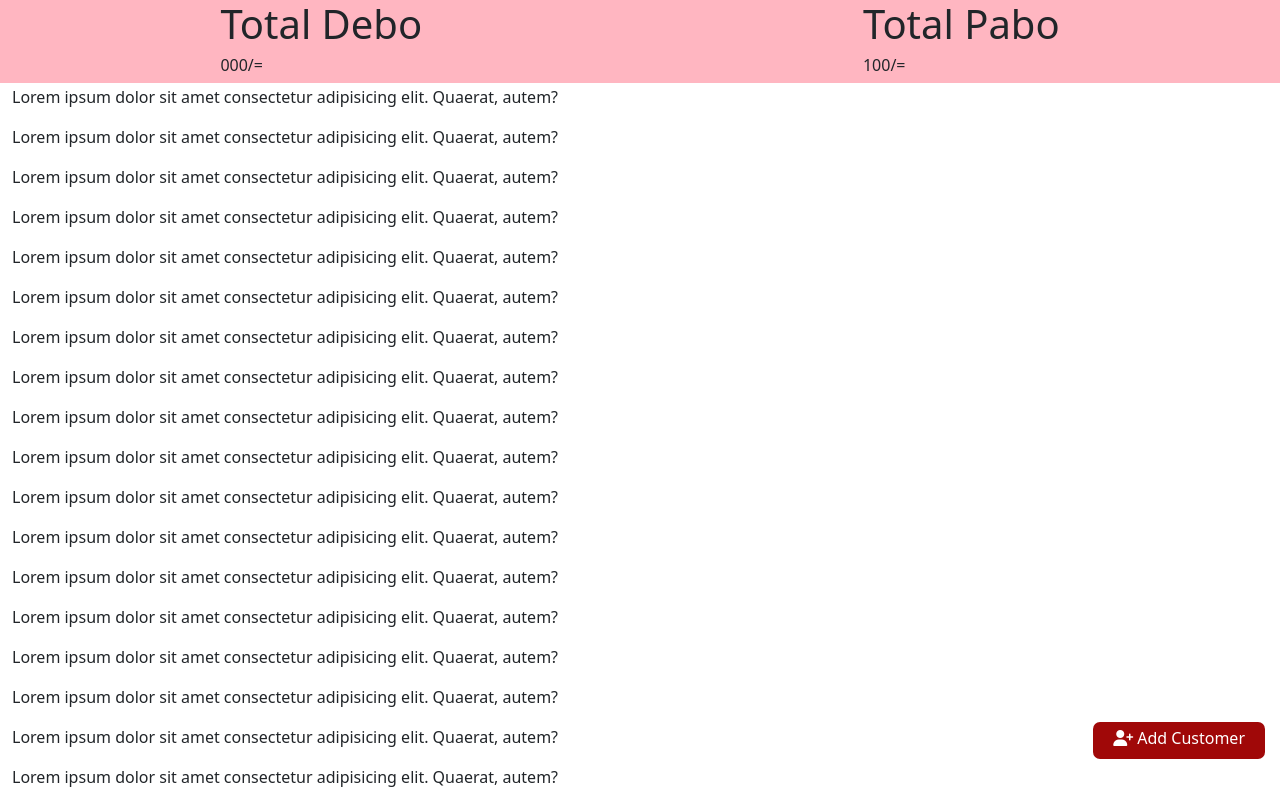
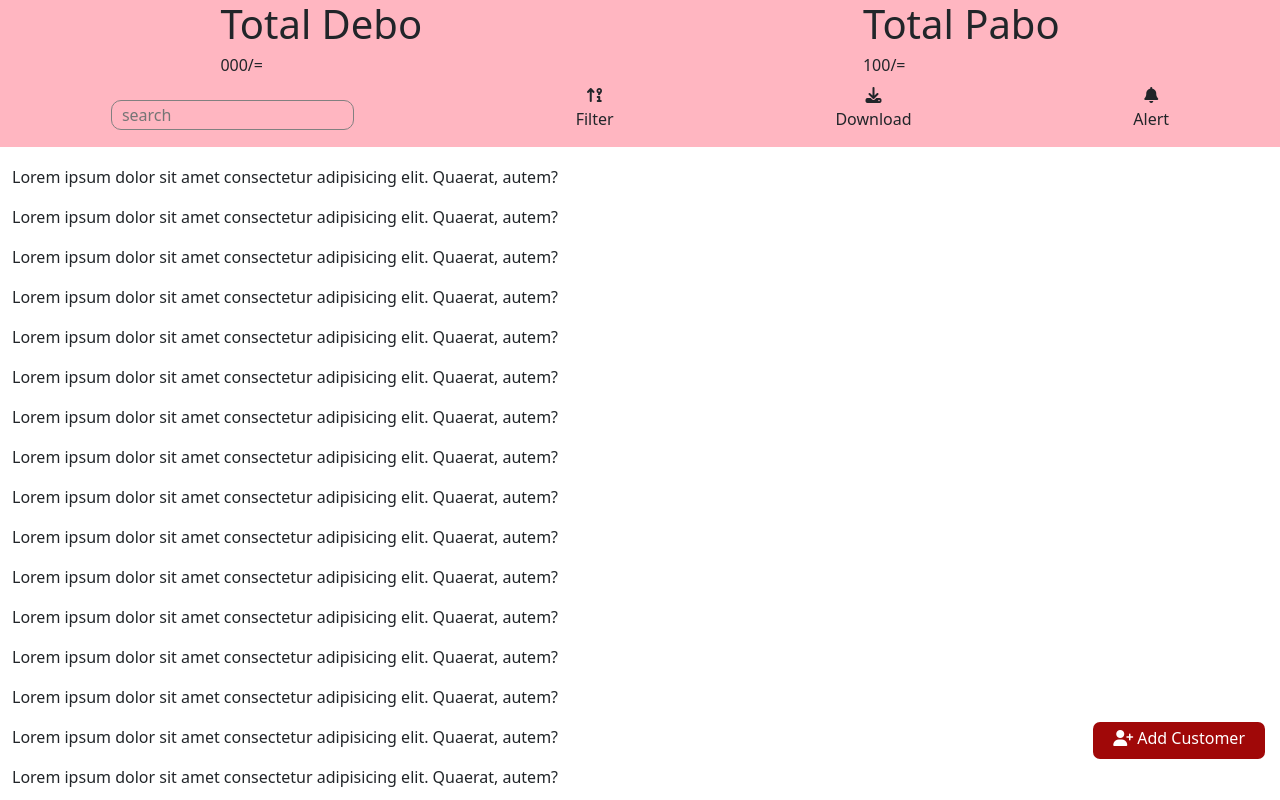
Before and after one commit to Rajukst/nishadtraders, a React (Create React App) app: page /users in a window 1280 px wide. Shown: the top 800 px of the page. Built offline with nearby package versions, Linux system fonts and the light colour scheme.

Commit message:
front UI set

```diff
--- a/src/App.css
+++ b/src/App.css
@@ -618,3 +618,19 @@ padding-top: 85px;
   border: none;
   border-radius: 7px;
 }
+.filterDownLoadPress{
+  display: flex;
+  justify-content: space-around;
+  align-items: center;
+}
+.filter, .download, .alart{
+  text-align: center;
+}
+.serarch input{
+  background: none;
+  outline: none !important;
+  border: 1px solid rgb(130, 128, 128);
+  height: 30px;
+  border-radius: 10px;
+  padding-left: 10px;
+}
--- a/src/Pages/UserList/UserList.jsx
+++ b/src/Pages/UserList/UserList.jsx
@@ -16,6 +16,23 @@ const UserList = () => {
                     <h1>Total Pabo</h1>
                     <h6>100/=</h6>
                 </div>
+                </div>
+                <div className="filterDownLoadPress">
+                    <div className="serarch">
+                        <input type="text" name="" id="" placeholder='search'/>
+                    </div>
+                    <div className="filter">
+                    <i class="fa-solid fa-arrow-up-9-1"></i>
+                    <p>Filter</p>
+                    </div>
+                    <div className="download">
+                    <i class="fa-solid fa-download"></i>
+                    <p>Download</p>
+                    </div>
+                    <div className="alart">
+                    <i class="fa-solid fa-bell"></i>
+                    <p>Alert</p>
+                    </div>
                 </div>
             </div>
             <div className="userShow">
```
